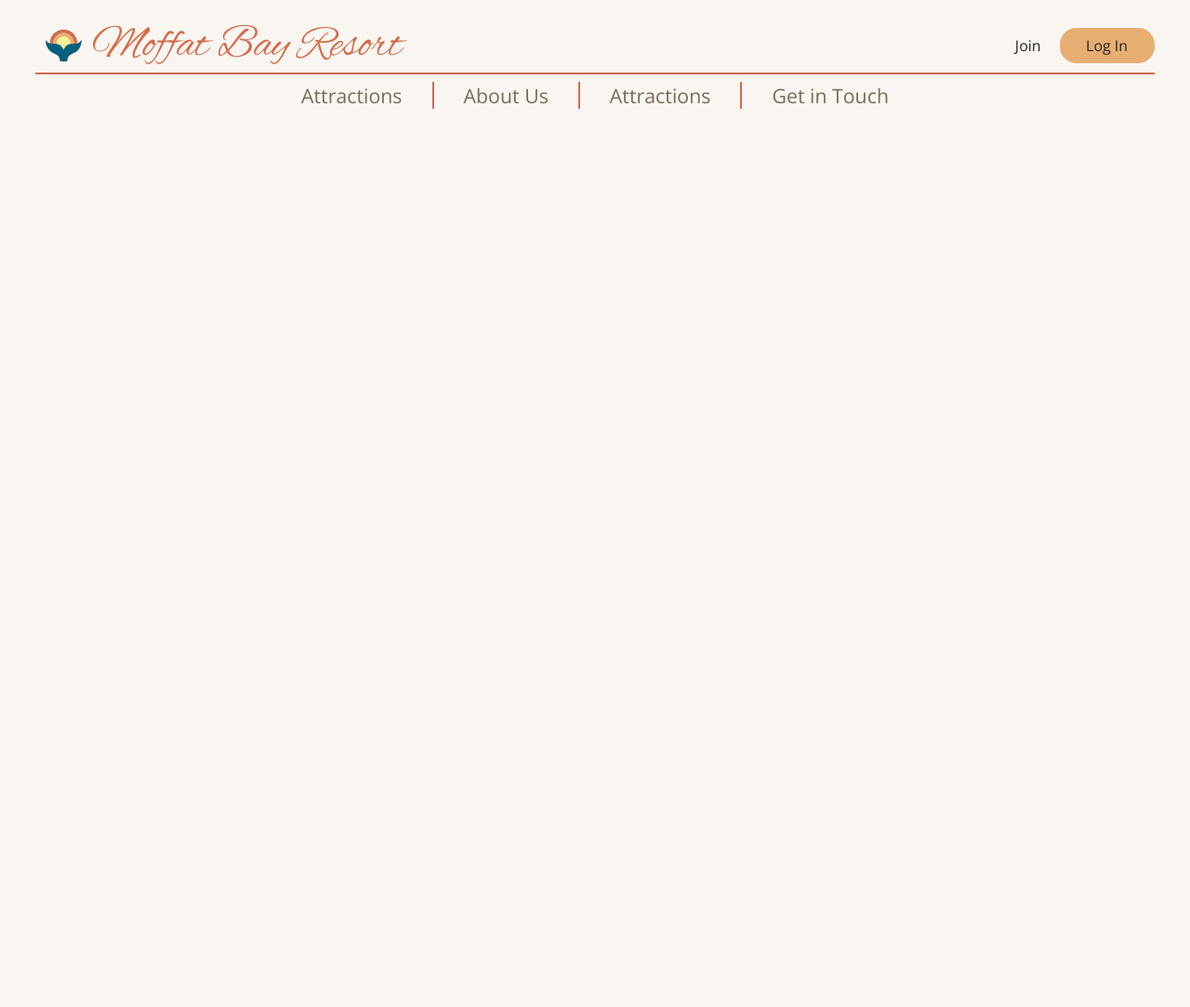
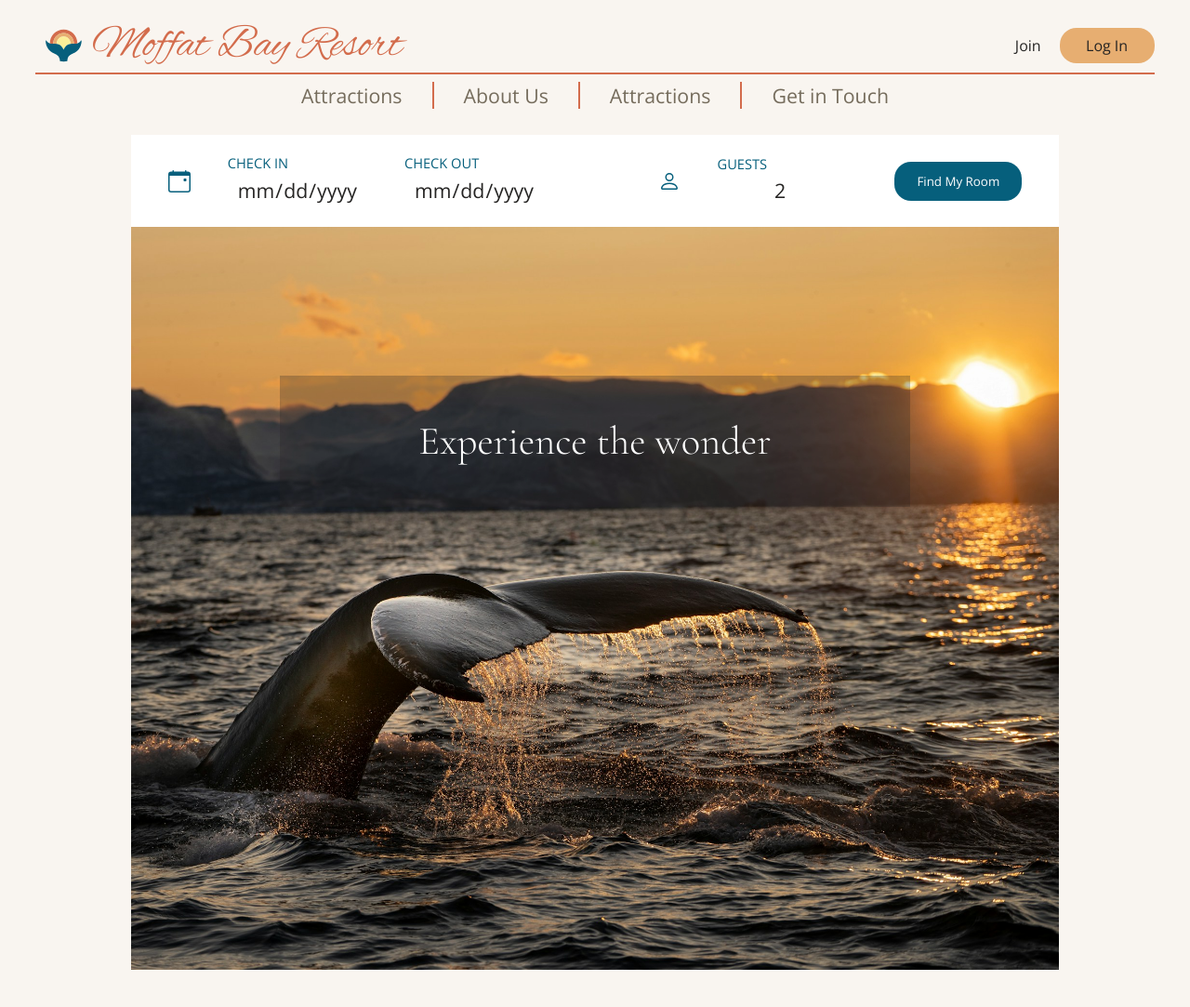
Before and after one commit to vfrtist/MoffatBay, a PHP site: page /landing.php in a window 1280 px wide. Shown: the whole page at 93% size. Before the commit the page ends 117 px from the top, so only its background shows below. Run offline with PHP 8.4, Linux system fonts and the light colour scheme.

Commit message:
Added wireframes and more complete landing

```diff
--- a/landing.php
+++ b/landing.php
@@ -8,6 +8,42 @@
 
 <body>
   <?php require './components/fullheader.php' ?>
+  <main>
+    <form action="" id="search" class="container horizontal">
+      <fieldset class="container horizontal">
+        <svg xmlns="http://www.w3.org/2000/svg" class="icon" viewBox="0 0 16 16">
+          <path d="M11 6.5a.5.5 0 0 1 .5-.5h1a.5.5 0 0 1 .5.5v1a.5.5 0 0 1-.5.5h-1a.5.5 0 0 1-.5-.5z" />
+          <path
+            d="M3.5 0a.5.5 0 0 1 .5.5V1h8V.5a.5.5 0 0 1 1 0V1h1a2 2 0 0 1 2 2v11a2 2 0 0 1-2 2H2a2 2 0 0 1-2-2V3a2 2 0 0 1 2-2h1V.5a.5.5 0 0 1 .5-.5M1 4v10a1 1 0 0 0 1 1h12a1 1 0 0 0 1-1V4z" />
+        </svg>
+
+        <div class="container vertical">
+          <label for="arrival">CHECK IN</label>
+          <input type="date" name="arrival" id="arrival">
+        </div>
+
+        <div class="container vertical">
+          <label for="departure">CHECK OUT</label>
+          <input type="date" name="departure" id="departure">
+        </div>
+      </fieldset>
+      <fieldset class="container horizontal">
+        <svg xmlns="http://www.w3.org/2000/svg" class="icon" viewBox="0 0 16 16">
+          <path
+            d="M8 8a3 3 0 1 0 0-6 3 3 0 0 0 0 6m2-3a2 2 0 1 1-4 0 2 2 0 0 1 4 0m4 8c0 1-1 1-1 1H3s-1 0-1-1 1-4 6-4 6 3 6 4m-1-.004c-.001-.246-.154-.986-.832-1.664C11.516 10.68 10.289 10 8 10s-3.516.68-4.168 1.332c-.678.678-.83 1.418-.832 1.664z" />
+        </svg>
+        <div class="container vertical">
+          <label for="guests">GUESTS</label>
+          <input type="number" name="guests" id="guests" value="2">
+        </div>
+      </fieldset>
+      <button type="submit">Find My Room</button>
+    </form>
+    <figure class="container">
+      <img src=".\images\bart-ns4bIZ6XeGY-unsplash.jpg" alt=" A whale at sunset">
+      <figcaption>Experience the wonder</figcaption>
+    </figure>
+  </main>
 </body>
 
 </html>
--- a/main.css
+++ b/main.css
@@ -4,9 +4,11 @@
   --accent3: #fbef98;
   --accent4: #065f7c;
   --base: #f9f5f0;
+  --card: white;
 
   --font-light: #756c5c;
   --font-dark: #252423;
+  --transparent: #25242346;
 
   --hover1: hsl(31, 85%, 75%);
   --hover2: hsl(195, 80%, 35%);
@@ -54,7 +56,6 @@ body {
   margin: 0;
   padding: 20px 3dvw;
   box-sizing: border-box;
-  width: 100dvw;
   color: var(--font-dark);
 }
 
@@ -153,3 +154,104 @@ nav {
     color: var(--accent1);
   }
 }
+
+main {
+  width: 100%;
+  padding: 20px 8dvw;
+  box-sizing: border-box;
+}
+
+#search {
+  width: 100%;
+  background: var(--card);
+  font-family: "Open Sans", sans-serif;
+  padding: 20px 40px;
+  box-sizing: border-box;
+  justify-content: space-between;
+
+  fieldset {
+    border: none;
+    outline: none;
+    padding: 0;
+    margin: 0;
+    gap: 40px;
+    justify-content: flex-start;
+    flex-grow: 1;
+  }
+
+  fieldset:first-of-type {
+    flex-grow: 3;
+  }
+
+  div {
+    align-items: flex-start;
+  }
+
+  label {
+    color: var(--accent4);
+    font-size: 11pt;
+  }
+
+  input {
+    border: none;
+    background: none;
+    font-size: 16pt;
+    font-family: "Open Sans", sans-serif;
+    width: 11ch;
+    color: var(--font-dark);
+    padding: 4px 8px;
+    border-radius: 8px;
+    position: relative;
+    text-align: center;
+  }
+
+  input[type="date"]::-webkit-calendar-picker-indicator {
+    inset: 0;
+    background: transparent;
+    color: transparent;
+    cursor: pointer;
+    height: auto;
+    position: absolute;
+    width: auto;
+  }
+
+  input:focus {
+    outline: 1px solid var(--accent4);
+  }
+
+  .icon {
+    fill: var(--accent4);
+    width: 24px;
+  }
+
+  button {
+    background: var(--accent4);
+    color: var(--card);
+    border-radius: 18px;
+    padding: 12px 24px;
+    border: none;
+    font-family: "Open Sans", sans-serif;
+  }
+}
+
+figure {
+  margin: 0;
+  padding: 0;
+  position: relative;
+  place-items: center;
+
+  img {
+    width: 100%;
+  }
+
+  figcaption {
+    font-family: "Cormorant Garamond", serif;
+    font-weight: 300;
+    font-size: 32pt;
+    position: absolute;
+    background: var(--transparent);
+    top: 20%;
+    color: var(--card);
+    padding: 45px 15%;
+  }
+}
```
Also changed, not shown: temp.html (added), wireframes/Landing Page.jpg (added), wireframes/Login.jpg (added), wireframes/My Reservation.jpg (added), wireframes/Registration.jpg (added), 2 other files.
